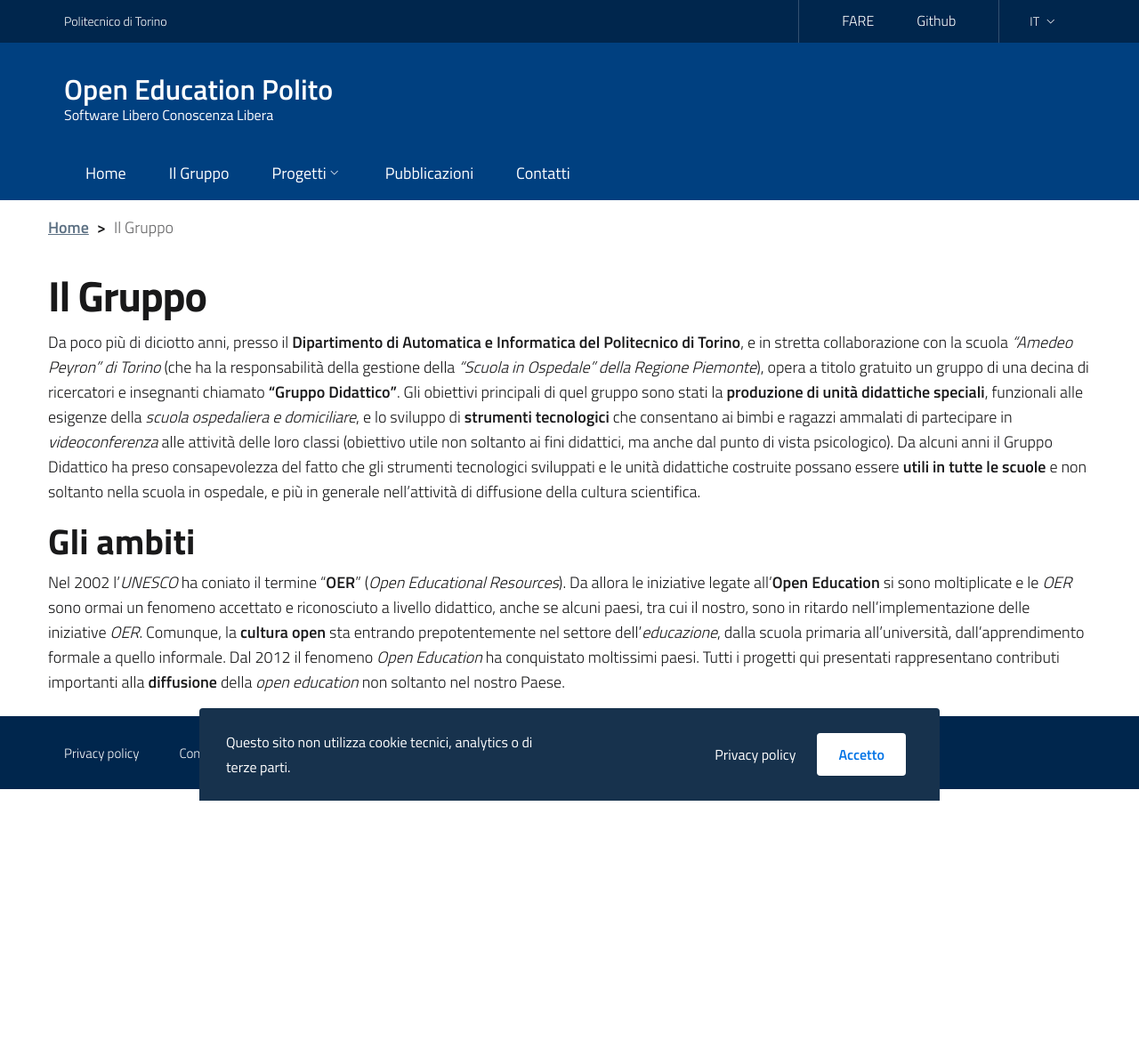
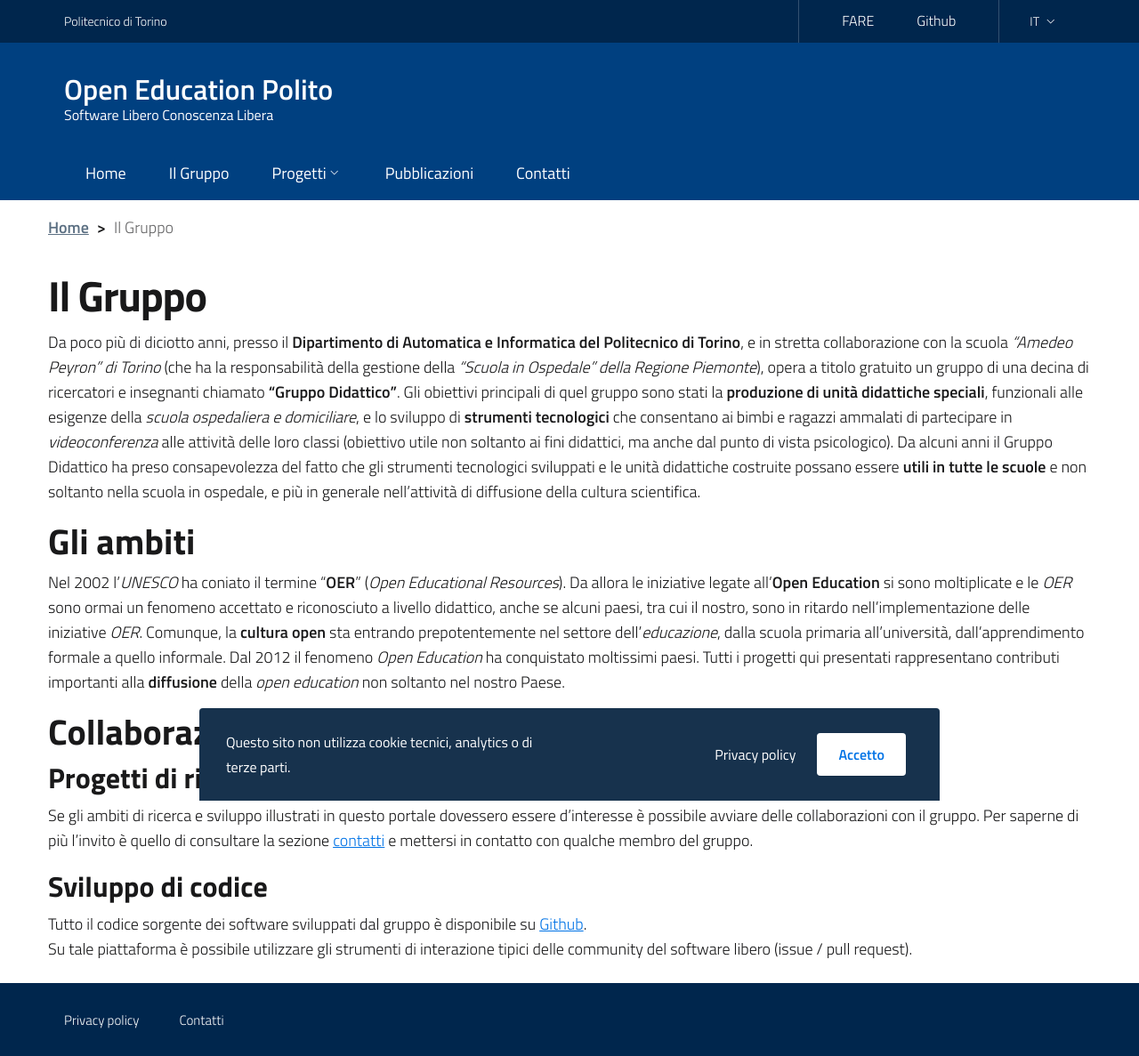
Before and after one commit to open-education-polito/org-website, a Jekyll site: the page built from it/gruppo.md, in a window 1280 px wide. Shown: the whole page at 89% size. Built offline with Jekyll 4.4.1, drawn with Linux system fonts in a browser that asks for light colours; before the commit the page ends 900 px from its top, so only the background shows below that.

Commit message:
Add info about group

```diff
--- a/it/gruppo.md
+++ b/it/gruppo.md
@@ -36,3 +36,16 @@ formale a quello informale. Dal 2012 il fenomeno *Open Education* ha conquistato
 moltissimi paesi.
 Tutti i progetti qui presentati rappresentano contributi importanti
 alla **diffusione** della *open education* non soltanto nel nostro Paese.
+
+## Collaborazioni
+### Progetti di ricerca
+Se gli ambiti di ricerca e sviluppo illustrati in questo portale dovessero
+essere d'interesse è possibile avviare delle collaborazioni con il gruppo.
+Per saperne di più l'invito è quello di consultare la sezione
+[contatti](contatti.md) e mettersi in contatto con qualche membro del gruppo.
+
+### Sviluppo di codice
+Tutto il codice sorgente dei software sviluppati dal gruppo è disponibile su
+[Github](https://github.com/open-education-polito).
+Su tale piattaforma è possibile utilizzare gli strumenti di interazione tipici
+delle community del software libero (issue / pull request).
```
